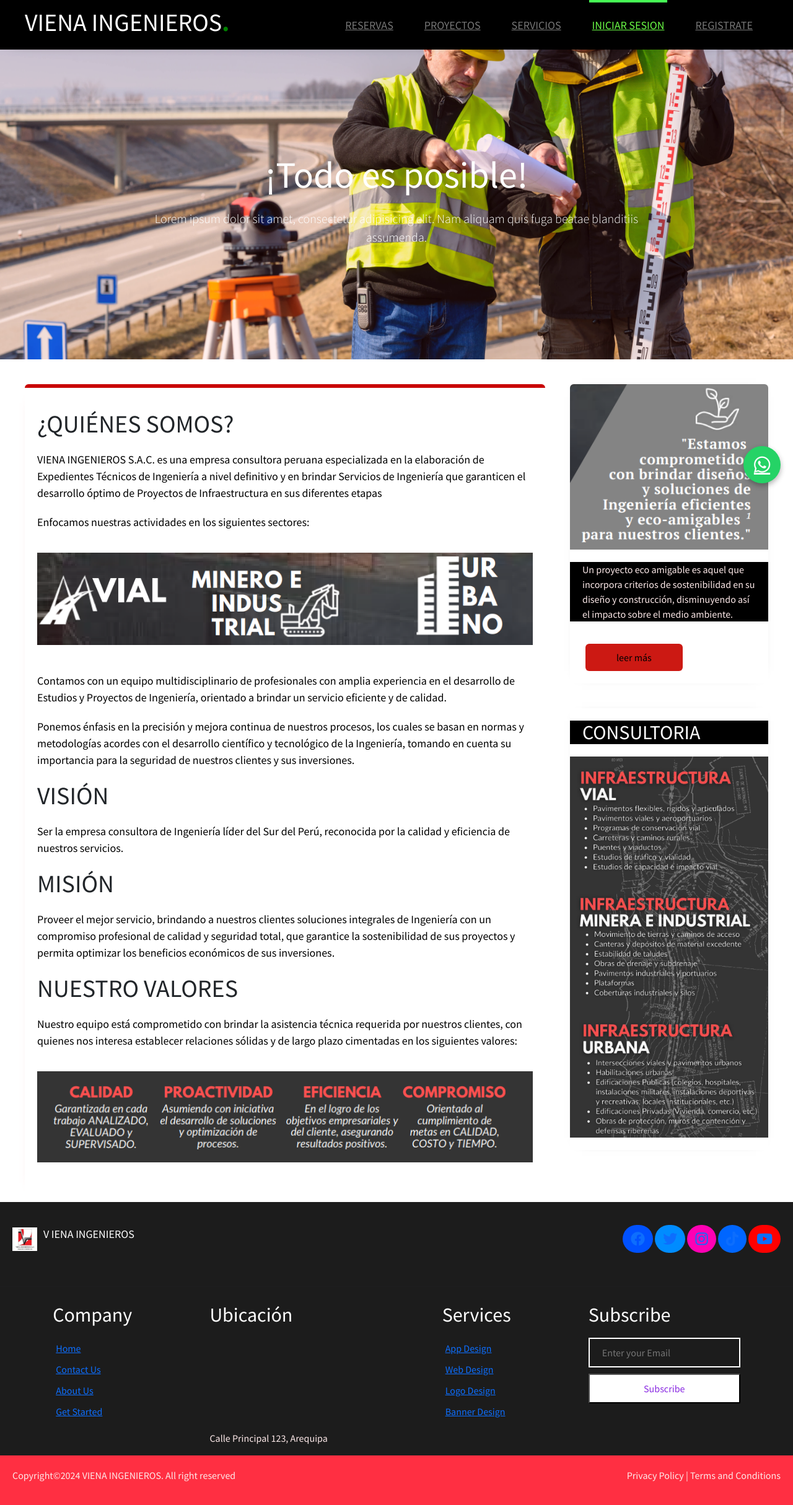
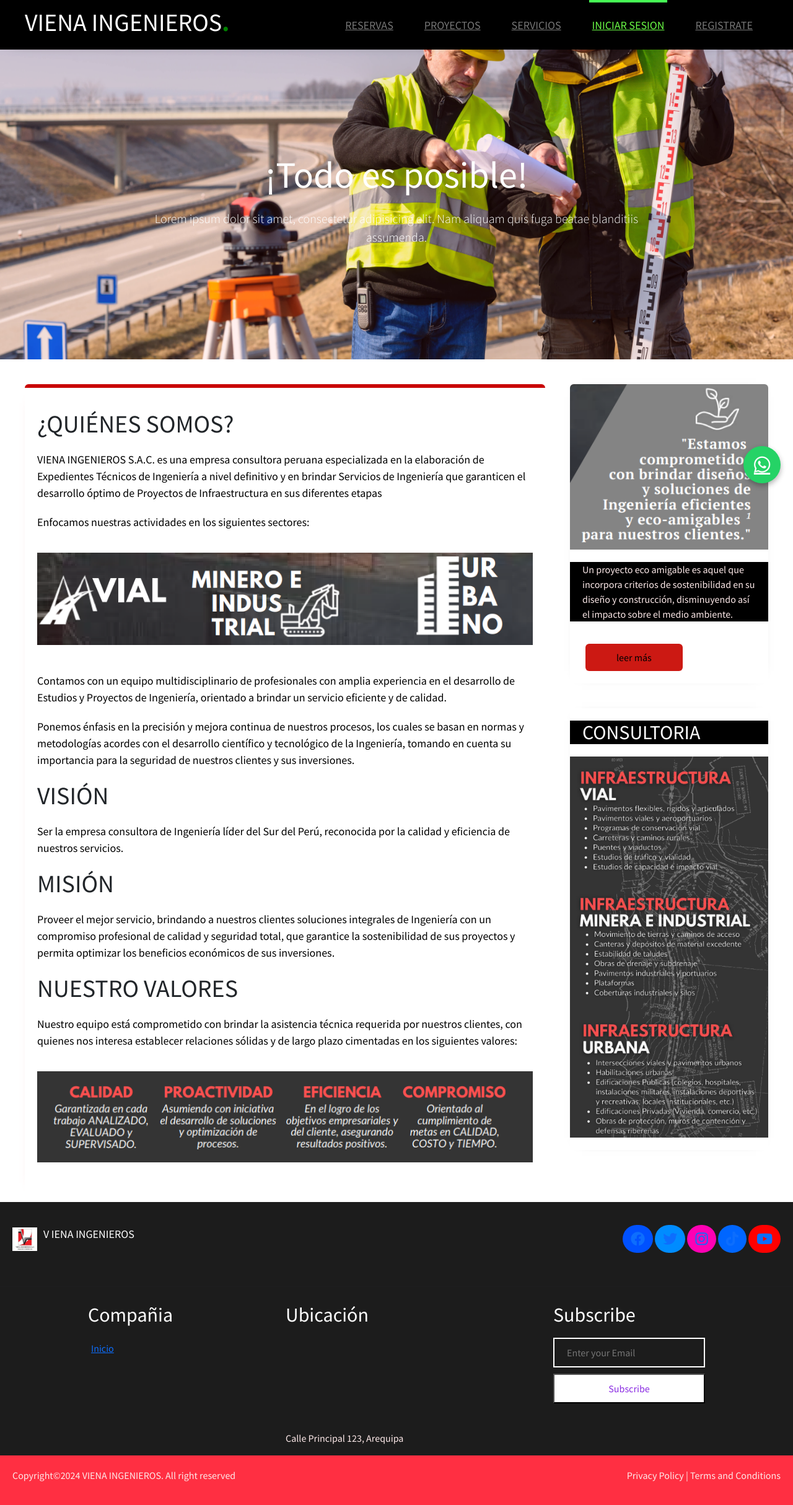
Before and after one commit to ZSRubi/VN-LA1, a PHP site: page / in a window 1280 px wide. Shown: the whole page at 62% size. Run offline with PHP 8.4, Linux system fonts and the light colour scheme; some libraries are stand-ins or nearby versions; some web fonts are replaced; grey boxes are pictures that could not be loaded.

Commit message:
Update index.php

```diff
--- a/VN LA/index.php
+++ b/VN LA/index.php
@@ -186,24 +186,15 @@ disminuyendo así el impacto sobre el medio ambiente.</p>
   <hr>
   <div class="section">
     <div>
-      <h2>Company</h2>
-      <a href="#">Home</a>
-      <a href="#">Contact Us</a>
-      <a href="#">About Us</a>
-      <a href="#">Get Started</a>
+      <h2>Compañia</h2>
+      <a href="#">Inicio</a>
     </div>
     <div>
       <h2>Ubicación</h2>
       <iframe src="https://www.google.com/maps/embed?pb=!1m18!1m12!1m3!1d957.0075613202561!2d-71.54509783051022!3d-16.37242161229889!2m3!1f0!2f0!3f0!3m2!1i1024!2i768!4f13.1!3m3!1m2!1s0x91424a3cc1db762d%3A0x87023f3332c63b38!2sAv.%20Bolognesi%20900%2C%20Arequipa%2004017!5e0!3m2!1ses-419!2spe!4v1721662250130!5m2!1ses-419!2spe" width="250" height="150" style="border:0;" allowfullscreen="" loading="lazy"></iframe>
       <p>Calle Principal 123, Arequipa</p>
     </div>
-    <div>
-      <h2>Services</h2>
-      <a href="#">App Design</a>
-      <a href="#">Web Design</a>
-      <a href="#">Logo Design</a>
-      <a href="#">Banner Design</a>
-    </div>
+
     <div>
       <h2>Subscribe</h2>
       <a href="https://wa.me/+51962945890?text=Hola%2C%20quisiera%20pedir%20mas%20informacion%21" class="whatsapp-button" target="_blank">
```
